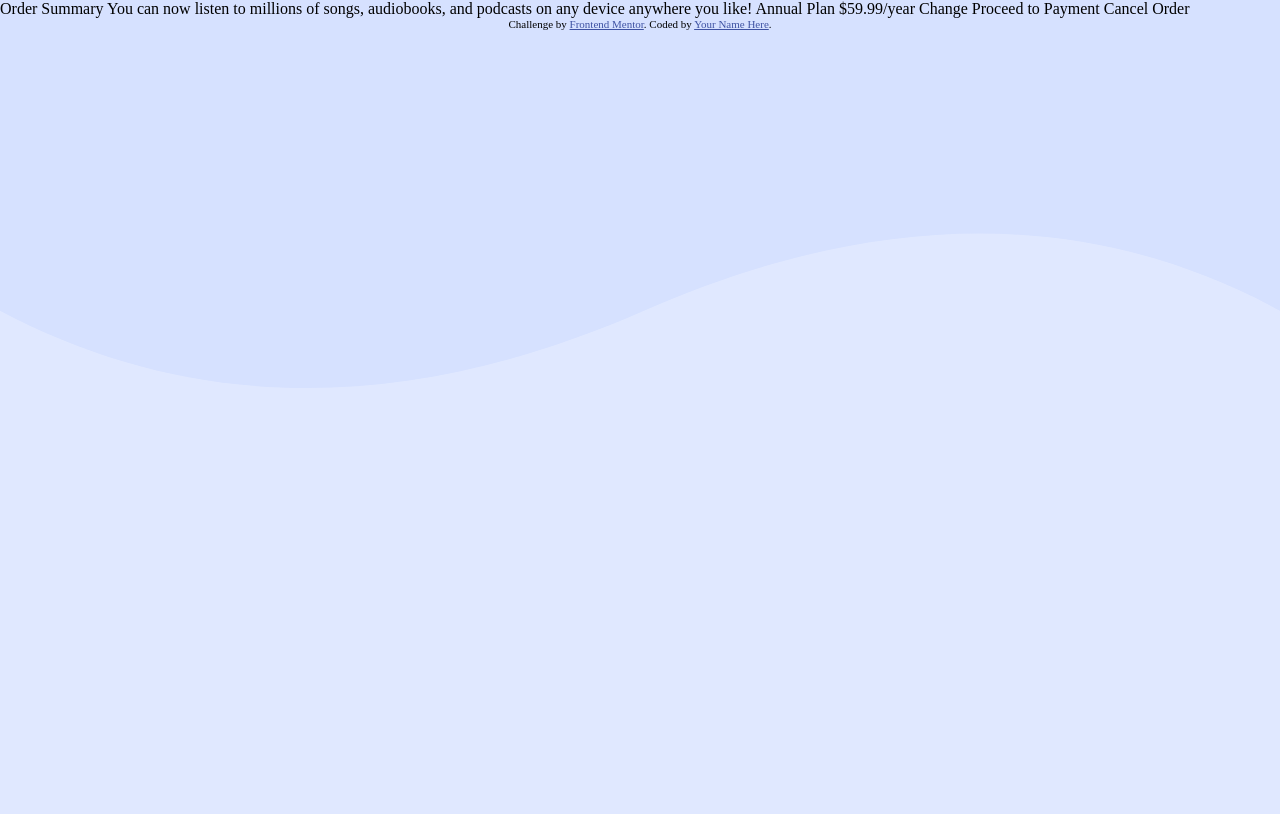
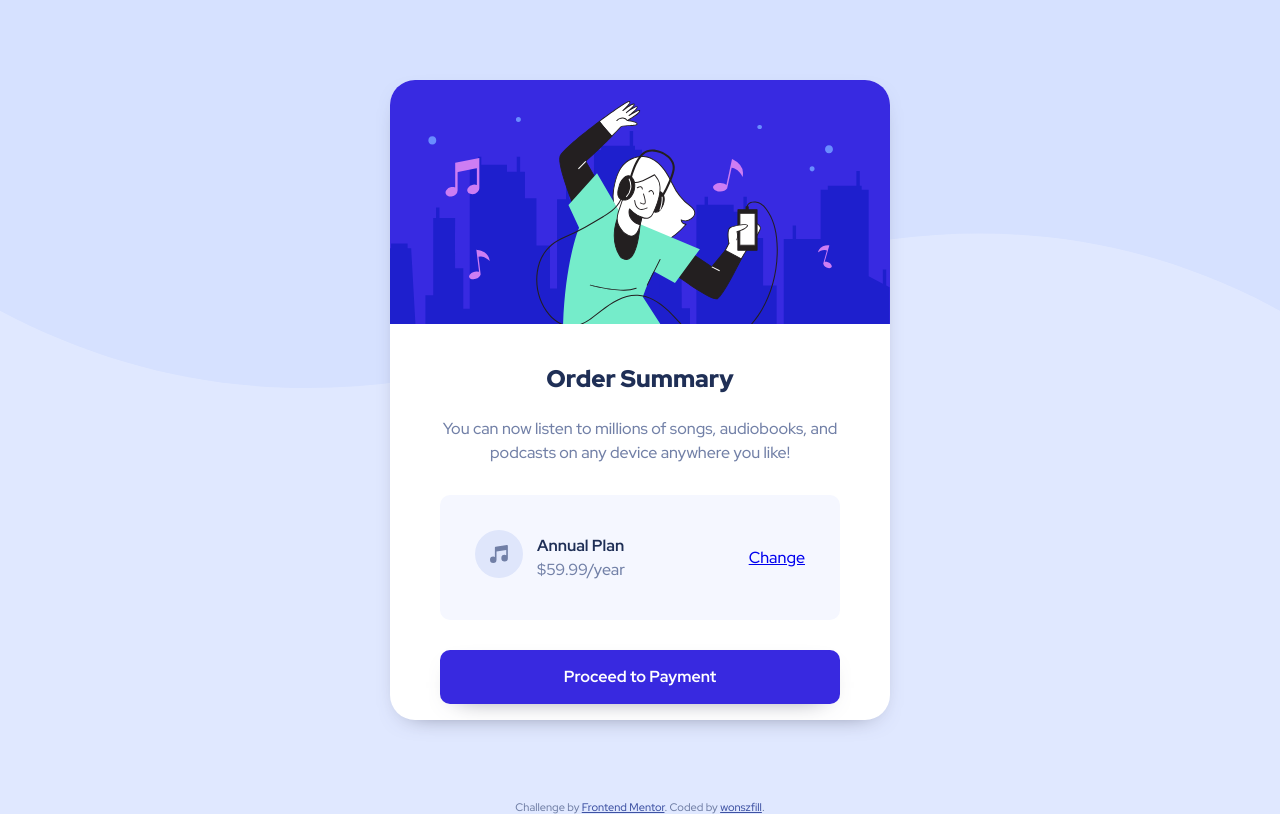
Before and after one commit to wonszfill/Order_summary_Frontend_Mentor, a plain HTML site: page index.html in a window 1280 px wide. Drawn offline with Linux system fonts and the light colour scheme.

Commit message:
Modified style.css, index.html, 90% done

```diff
--- a/index.html
+++ b/index.html
@@ -6,31 +6,59 @@
 
   <link rel="icon" type="image/png" sizes="32x32" href="./images/favicon-32x32.png">
   <link rel="stylesheet" type="text/css" href="style.css" />
+  <link rel="preconnect" href="https://fonts.googleapis.com">
+  <link rel="preconnect" href="https://fonts.gstatic.com" crossorigin>
+  <link href="https://fonts.googleapis.com/css2?family=Red+Hat+Display:wght@500;700;900&display=swap" rel="stylesheet">
   <title>Frontend Mentor | Order summary card</title>
 
   <!-- Feel free to remove these styles or customise in your own stylesheet 👍 -->
 
 </head>
 <body>
-<div class="card central">
-  Order Summary
+<div class="flex-container">
+  <div class="card central light-shadow">
+    <div class="card-header">
+      <img src="images/illustration-hero.svg">
+    </div>
+    <div class="card-content">
+      <h2>Order Summary</h2>
 
-  You can now listen to millions of songs, audiobooks, and podcasts on any
-  device anywhere you like!
+      You can now listen to millions of songs, audiobooks, and podcasts on any
+      device anywhere you like!
 
-  Annual Plan
-  $59.99/year
+      <div class="card-plan">
+        <div>
+          <img src="images/icon-music.svg">
+        </div>
 
-  Change
+        <div class="card-plan-type">
+          <h4>Annual Plan</h4>
+          $59.99/year
+        </div>
+        <div class="card-plan-change">
+          <a href="#">
+            Change
+          </a>
+        </div>
+      </div>
 
-  Proceed to Payment
-  Cancel Order
+
+      <a class="card-link card-button light-shadow" href="#">
+        Proceed to Payment
+      </a>
+      <a class="card-link" href="#">
+        Cancel Order
+      </a>
+    </div>
+  </div>
+</div>
+
+<div class="attribution">
+  Challenge by <a href="https://www.frontendmentor.io?ref=challenge" target="_blank">Frontend Mentor</a>.
+  Coded by <a href="https://github.com/wonszfill">wonszfill</a>.
 </div>
 
 
-  <div class="attribution">
-    Challenge by <a href="https://www.frontendmentor.io?ref=challenge" target="_blank">Frontend Mentor</a>.
-    Coded by <a href="#">Your Name Here</a>.
-  </div>
+
 </body>
 </html>
--- a/style.css
+++ b/style.css
@@ -4,6 +4,10 @@ html, body {
     padding: 0;
     margin: 0;
     box-sizing: border-box;
+
+    font-family: 'Red Hat Display', sans-serif;
+    color: hsl(224, 23%, 55%);
+    font-size: 16px;
 }
 
 /* MOBILE background */
@@ -12,8 +16,104 @@ html {
     background-size: 100%;
 }
 
+h1, h2, h3, h4, h5 {
+    color: hsl(223, 47%, 23%);
+}
 
+.flex-container {
+    width: 100%;
+    height: 100%;
+    display: flex;
+    align-items: center;
+    justify-content: space-around;
 
+}
+
+.card {
+    width: 88%;
+    height: 80%;
+    background: #fff;
+    border-radius: 25px;
+    overflow: hidden;
+    text-align: center;
+    font-size: 90%;
+}
+
+.card-header {
+    width: 100%;
+    margin-bottom: 32px;
+}
+
+.card-header img {
+    width: 100%;
+}
+
+.card-content {
+    padding: 0% 10%;
+    line-height: 1.5;
+}
+
+.card-content h2 {
+    font-weight: 900;
+    margin: 20px 0px 20px 0px
+}
+
+.card-plan {
+    background: hsl(225, 100%, 98%);
+    margin: 30px 0;
+    padding:7%;
+    border-radius: 10px;
+
+    box-sizing: border-box;
+    text-align: left;
+    width: 100%;
+    display: flex;
+    align-items: center;
+    justify-content: space-between;
+
+}
+
+.card-plan-type {
+    flex-grow: 2;
+
+}
+
+.card-plan-type h4{
+    font-weight: 700;
+    margin: 0;
+}
+
+.card-plan div {
+    padding: 7px;
+}
+
+.card-plan div a:hover {
+    text-decoration: none;
+    color: hsl(245, 75%, 52%)
+}
+
+.card-link{
+    display: block;
+    width: 100%;
+    box-sizing: border-box;
+    padding: 15px;
+    text-decoration: none;
+    font-weight: 700;
+    color:hsl(224, 23%, 55%);
+}
+
+.card-button {
+    border-radius: 10px;
+    background: hsl(245, 75%, 52%);
+    color: #fff;
+
+}
+
+.light-shadow {
+    -webkit-box-shadow: 0px 8px 27px -18px rgba(66, 68, 90, 1);
+-moz-box-shadow: 0px 8px 27px -18px rgba(66, 68, 90, 1);
+box-shadow: 0px 8px 27px -18px rgba(66, 68, 90, 1);
+}
 
 /* attribution at the bottom */
 .attribution {
@@ -26,12 +126,19 @@ html {
     }
 
 
-/* 768 px in width and above - Not mobile screens */
-@media screen and (min-width: 768px) {
+
+/* 588 px in width and above - Not mobile screens */
+@media screen and (min-width: 588px) {
 
     html {
         background: #e0e8ff url("images/pattern-background-desktop.svg") no-repeat top;
         background-size: 100%;
 }
 
+.card {
+    font-size: 100%;
+    width: 500px;
 }
+
+
+}
```
